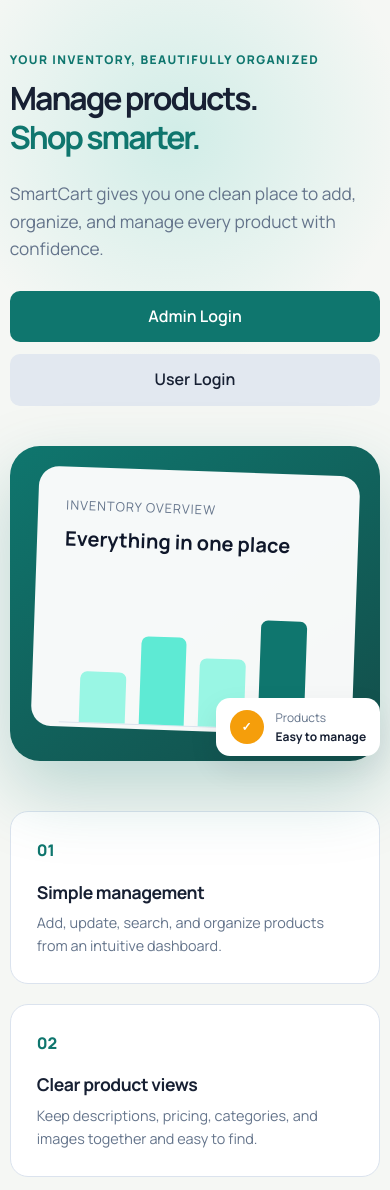
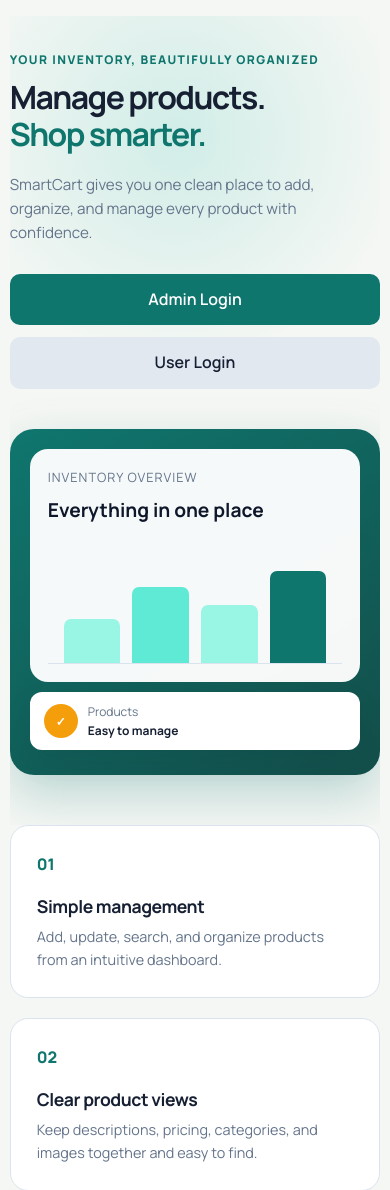
Before and after one commit to Ramesh-Chennamsetty/Smartcart, a Flask app: page / in a window 390 px wide. Shown: the part 77-1267 px from the top of the page. Run offline with Flask 3, Linux system fonts and the light colour scheme.

Commit message:
Perfect responsiveness for home page hero and floating card bounds

```diff
--- a/static/style.css
+++ b/static/style.css
@@ -467,20 +467,20 @@
     color: var(--muted);
 }
 
-.hero { position: relative; display: grid; grid-template-columns: 1.05fr .95fr; align-items: center; gap: 70px; min-height: 520px; padding: 42px 0 70px; }
-.hero::before { content: ""; position: absolute; z-index: -1; top: -120px; right: -10%; width: 480px; height: 480px; background: radial-gradient(circle, rgba(20,184,166,.16), transparent 68%); }
-.hero h1 { max-width: 650px; margin: 0; font-size: clamp(2.7rem, 6vw, 5.3rem); letter-spacing: -.065em; }
+.hero { position: relative; display: grid; grid-template-columns: 1.05fr .95fr; align-items: center; gap: 40px; min-height: 480px; padding: 42px 0 60px; overflow: hidden; max-width: 100%; }
+.hero::before { content: ""; position: absolute; z-index: -1; top: -120px; right: -10%; width: 480px; height: 480px; background: radial-gradient(circle, rgba(20,184,166,.16), transparent 68%); pointer-events: none; }
+.hero h1 { max-width: 650px; margin: 0; font-size: clamp(2.2rem, 5vw, 4.5rem); letter-spacing: -.05em; line-height: 1.15; word-wrap: break-word; }
 .hero h1 span { color: var(--primary); }
-.hero-copy > p { max-width: 590px; margin: 24px 0 28px; color: var(--muted); font-size: 1.08rem; }
+.hero-copy > p { max-width: 590px; margin: 20px 0 28px; color: var(--muted); font-size: clamp(0.95rem, 2vw, 1.1rem); }
 .hero-actions { display: flex; flex-wrap: wrap; gap: 12px; }
-.hero-visual { position: relative; min-height: 350px; padding: 35px; background: linear-gradient(145deg, #0f766e, #134e4a); border-radius: 30px; box-shadow: 0 30px 70px rgba(15,118,110,.25); }
-.visual-card { height: 280px; padding: 28px; color: #0f172a; background: rgba(255,255,255,.96); border-radius: 20px; transform: rotate(2deg); }
+.hero-visual { position: relative; min-height: 320px; padding: 25px; background: linear-gradient(145deg, #0f766e, #134e4a); border-radius: 24px; box-shadow: 0 20px 50px rgba(15,118,110,.25); max-width: 100%; }
+.visual-card { height: auto; min-height: 240px; padding: 22px; color: #0f172a; background: rgba(255,255,255,.96); border-radius: 18px; transform: rotate(1deg); }
 .visual-card span { display: block; margin-bottom: 8px; color: var(--muted); font-size: .8rem; text-transform: uppercase; letter-spacing: .08em; }
-.visual-card strong { font-size: 1.25rem; }
-.visual-bars { height: 130px; display: flex; align-items: flex-end; gap: 14px; margin-top: 38px; padding: 15px 20px 0; border-bottom: 1px solid var(--border); }
+.visual-card strong { font-size: 1.2rem; }
+.visual-bars { height: 110px; display: flex; align-items: flex-end; gap: 12px; margin-top: 28px; padding: 12px 16px 0; border-bottom: 1px solid var(--border); }
 .visual-bars i { flex: 1; height: 45%; background: #99f6e4; border-radius: 7px 7px 0 0; }
 .visual-bars i:nth-child(2) { height: 78%; background: #5eead4; }.visual-bars i:nth-child(3) { height: 60%; }.visual-bars i:nth-child(4) { height: 95%; background: var(--primary); }
-.floating-card { position: absolute; right: -20px; bottom: 10px; display: flex; align-items: center; gap: 12px; padding: 16px 20px; background: white; border-radius: 14px; box-shadow: var(--shadow); }
+.floating-card { position: absolute; right: 10px; bottom: 10px; display: flex; align-items: center; gap: 10px; padding: 12px 16px; background: white; border-radius: 12px; box-shadow: var(--shadow); max-width: calc(100% - 20px); }
 .floating-card b { display: grid; place-items: center; width: 34px; height: 34px; color: white; background: var(--accent); border-radius: 50%; }.floating-card span { color: var(--muted); font-size: .75rem; }.floating-card strong { color: var(--text); }
 .feature-grid { display: grid; grid-template-columns: repeat(3, 1fr); gap: 20px; margin-bottom: 40px; }
 .feature-grid article { padding: 26px; background: white; border: 1px solid var(--border); border-radius: 18px; }
@@ -535,7 +535,7 @@
         padding: 20px;
     }
     .hero { grid-template-columns: 1fr; gap: 35px; padding-top: 25px; }
-    .hero-visual { min-height: 315px; padding: 25px; }.visual-card { height: 260px; }.floating-card { right: -5px; }
+    .hero-visual { min-height: auto; padding: 20px; }.visual-card { transform: none; min-height: 200px; padding: 18px; }.floating-card { position: relative; right: auto; bottom: auto; margin-top: 15px; width: 100%; max-width: 100%; }
     .feature-grid, .product-detail { grid-template-columns: 1fr; }
     .footer-inner { grid-template-columns: 1fr; text-align: center; }.footer-brand { justify-content: center; }.copyright { text-align: center; }
 }
```
